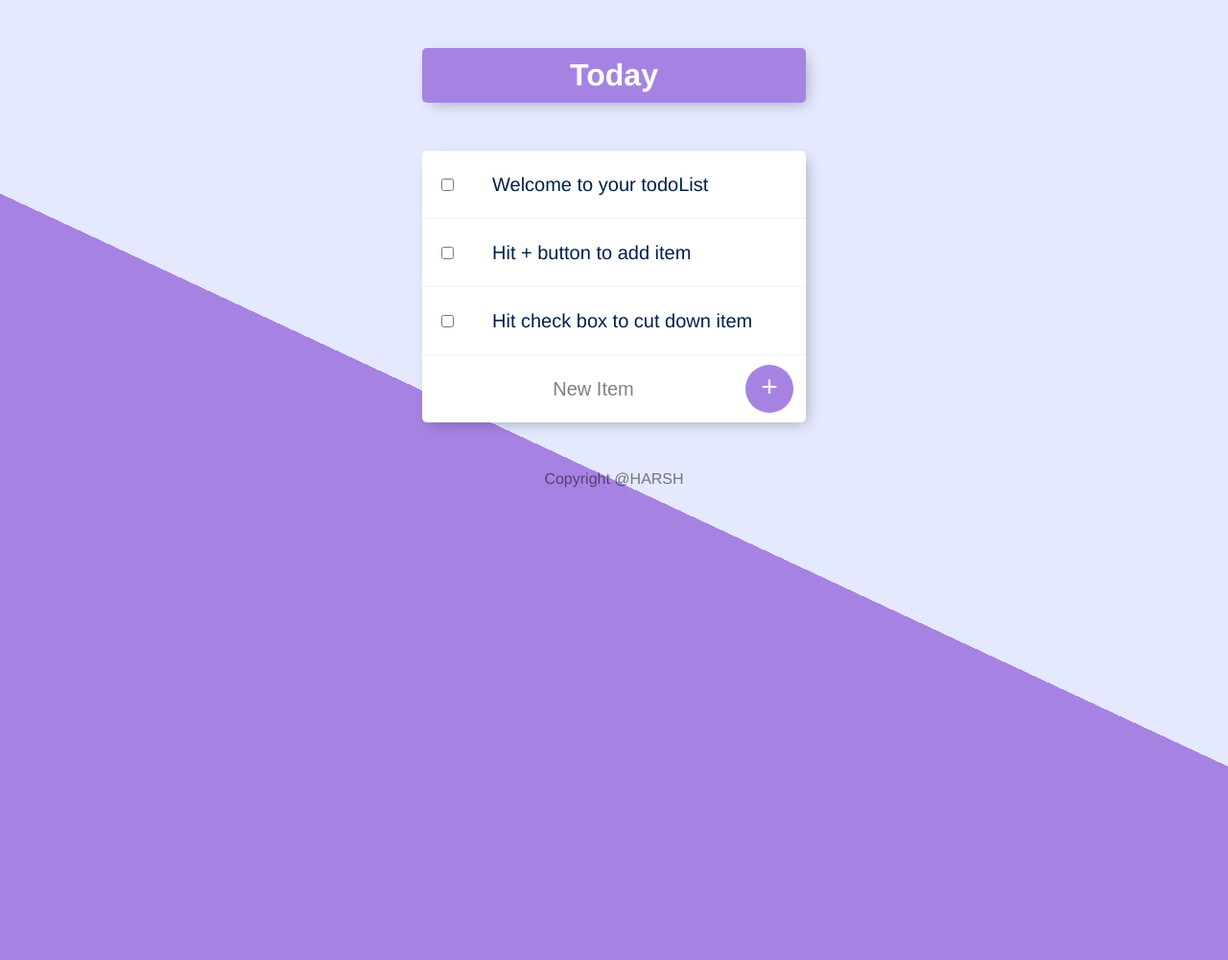
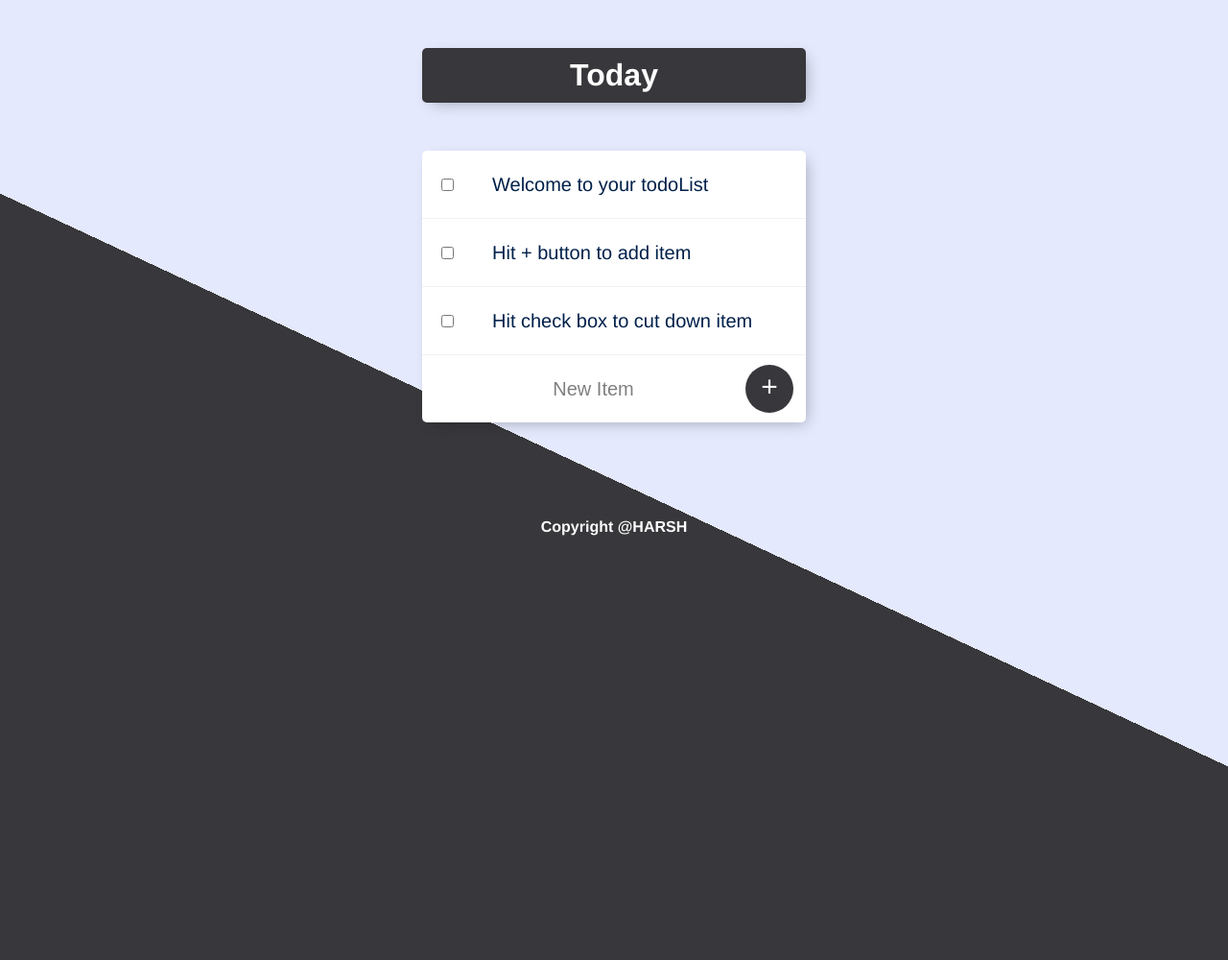
Before and after one commit to harsh-1012/line-up, a Node server app: page / in a window 1280 px wide. Shown: the whole page at 96% size. Run offline with Node 20, Linux system fonts and the light colour scheme; data comes from the database, SQL or seed files in the repository; data that the repository does not hold is empty; some libraries are stand-ins or nearby versions.

Commit message:
color change

```diff
--- a/public/css/styles.css
+++ b/public/css/styles.css
@@ -1,6 +1,6 @@
 html {
   background-color: #E4E9FD;
-  background-image: -webkit-linear-gradient(65deg, #A683E3 50%, #E4E9FD 50%);
+  background-image: -webkit-linear-gradient(65deg, #38373b 50%, #E4E9FD 50%);
   min-height: 1000px;
   font-family: 'helvetica neue';
 }
@@ -19,7 +19,7 @@ h1 {
 }
 
 #heading {
-  background-color: #A683E3;
+  background-color: #38373b;
   text-align: center;
 }
 
@@ -61,7 +61,7 @@ button {
   width: 50px;
   border-radius: 50%;
   border-color: transparent;
-  background-color: #A683E3;
+  background-color: #38373b;
   color: #fff;
   font-size: 30px;
   padding-bottom: 6px;
@@ -91,6 +91,8 @@ input[type="text"]:focus {
 
 footer {
   color: white;
-  color: rgba(0, 0, 0, 0.5);
+  color: rgb(255, 255, 255);
   text-align: center;
+  padding-top: 50px;
 }
+/* rgba(0, 0, 0, 0.5); */
--- a/views/footer.ejs
+++ b/views/footer.ejs
@@ -1,7 +1,7 @@
 </body>
 
 <footer>
-    Copyright @HARSH
+    <b>Copyright @HARSH</b>
 </footer>
 
 </html>
```
